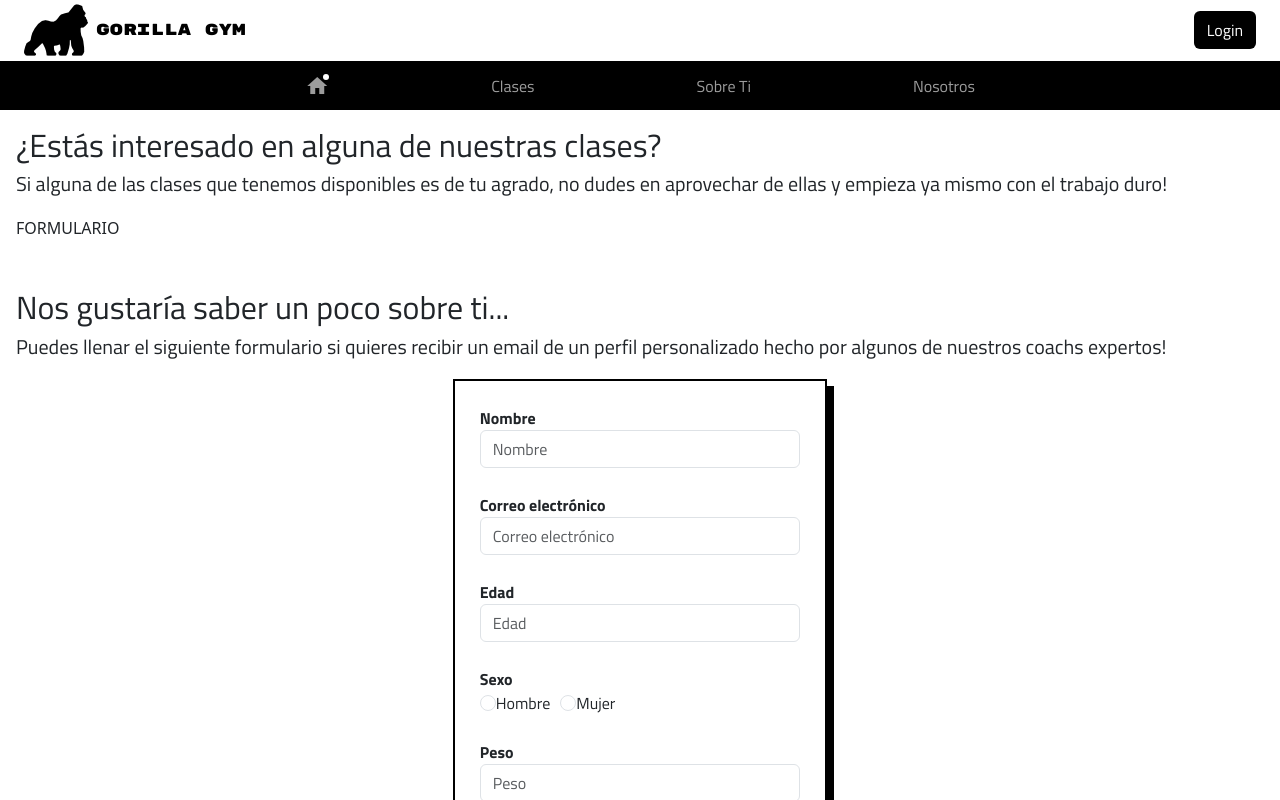
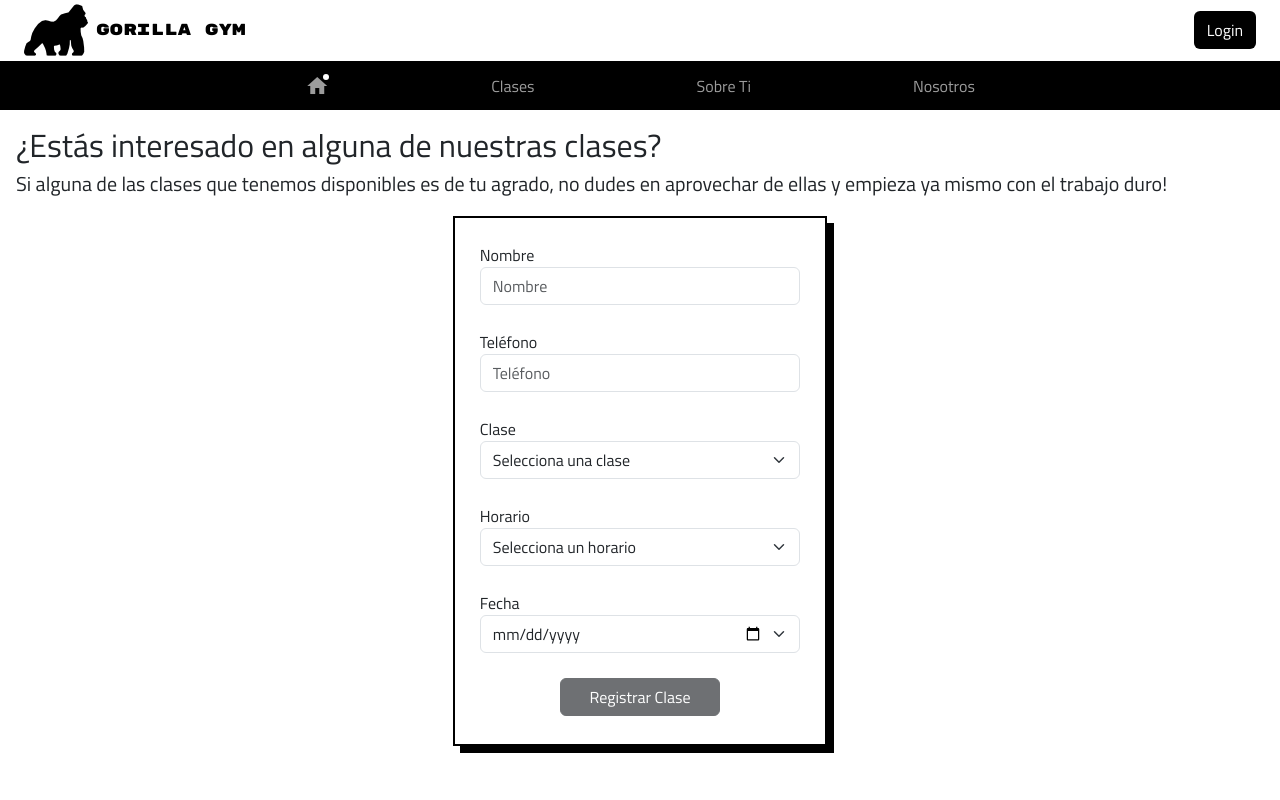
Before and after one commit to wachitorico69/miniproyecto-angular, an Angular app: page /sobreti in a window 1280 px wide. Shown: the top 800 px of the page. Built offline with nearby package versions, Linux system fonts and the light colour scheme; a web font is replaced by a local one.

Commit message:
formulario reactivo (faltan validaciones extras)

```diff
--- a/src/app/sobreti/sobreti.component.css
+++ b/src/app/sobreti/sobreti.component.css
@@ -7,6 +7,14 @@ h5 {
 }
 
 .container {
+    margin:auto;
+    width: 30%;
+    height: 530px;
+    padding: 25px;
+    box-shadow: 7px 7px black;
+    border: 2px solid black;
+}
+.container2 {
     margin:auto;
     width: 30%;
     height: 600px;
@@ -29,10 +37,6 @@ h5 {
     margin-left: 10px;
 }
 
-input[type='radio'] {
-    accent-color: #ff0000;
-}
-
 .raw {
     text-align: center;
 }
--- a/src/app/sobreti/sobreti.component.html
+++ b/src/app/sobreti/sobreti.component.html
@@ -1,13 +1,97 @@
 <h2>¿Estás interesado en alguna de nuestras clases?</h2>
 <h5>Si alguna de las clases que tenemos disponibles es de tu agrado, no dudes en aprovechar de ellas y
     empieza ya mismo con el trabajo duro!</h5>
-FORMULARIO
+
+<div class="container">
+  <form (ngSubmit)="onSubmit()" [formGroup]="claseForm">
+    <label>Nombre</label>
+    <input type="text" formControlName="nombre" class="form-control" placeholder="Nombre">
+      <div class="error-container">
+         @if (claseForm.get('nombre')?.touched && claseForm.get('nombre')?.invalid) {
+            @if (claseForm.get('nombre')?.errors?.['required']) {
+              <p class="error">Introduce un nombre</p>
+            }
+            @if (claseForm.get('nombre')?.errors?.['minlength']) {
+              <p class="error">Introduce un nombre con mínimo con 5 caracteres</p>
+            }
+          }
+      </div>
+
+    <label>Teléfono</label>
+    <input type="text" formControlName="telefono" class="form-control" placeholder="Teléfono">
+      <div class="error-container">
+         @if (claseForm.get('telefono')?.touched && claseForm.get('telefono')?.invalid) {
+            @if (claseForm.get('telefono')?.errors?.['required']) {
+              <p class="error">Introduce un telefono</p>
+            }
+            @if (claseForm.get('telefono')?.errors?.['minlength']) {
+              <p class="error">Número mínimo de 10 dígitos</p>
+            }
+          }
+      </div>
+
+    <label>Clase</label>
+    <select class="form-select" formControlName="clase">
+      <option value="" disabled selected>Selecciona una clase</option>
+      @for (c of clases; track c) {
+        <option [value]="c.id">{{c.nombre}}</option>
+      }
+    </select>
+      <div class="error-container">
+         @if (claseForm.get('clase')?.touched && claseForm.get('clase')?.invalid) {
+            @if (claseForm.get('clase')?.errors?.['required']) {
+              <p class="error">Selecciona una clase</p>
+            }
+          }
+      </div>
+
+    <label>Horario</label>
+    <select class="form-select" formControlName="horario">
+      <option value="" disabled selected>Selecciona un horario</option>
+      <option value="7">7:00 am</option>
+      <option value="9">9:00 am</option>
+      <option value="1">1:00 pm</option>
+      <option value="4">4:00 pm</option>
+      <option value="8">8:00 pm</option>
+    </select>
+      <div class="error-container">
+         @if (claseForm.get('horario')?.touched && claseForm.get('horario')?.invalid) {
+            @if (claseForm.get('horario')?.errors?.['required']) {
+              <p class="error">Selecciona un horario</p>
+            }
+          }
+      </div>
+
+    <label for="start">Fecha</label>
+    <input class="form-select" formControlName="fecha"
+    type="date"
+    />
+      <div class="error-container">
+        @if (claseForm.get('fecha')?.touched && claseForm.get('fecha')?.invalid) {
+          @if (claseForm.get('fecha')?.errors?.['required']) {
+            <p class="error">Selecciona una fecha</p>
+          }
+          @if (claseForm.get('fecha')?.errors?.['fechaInvalida']) {
+            <p class="error">No puedes elegir una fecha anterior a hoy</p>
+          }
+          @if (claseForm.get('fecha')?.errors?.['añoInvalido']) {
+            <p class="error">Solo puedes elegir una fecha del año actual</p>
+          }
+        }
+      </div>
+
+    <div class="raw">
+      <button class="btn btn-dark" [disabled]="claseForm.invalid">Registrar Clase</button>
+    </div>
+  </form>
+</div>
+
 <br><br><br>
 
 <h2>Nos gustaría saber un poco sobre ti...</h2>
 <h5>Puedes llenar el siguiente formulario si quieres recibir un email de un perfil personalizado hecho por algunos de nuestros coachs expertos!</h5>
 
-<div class="container">
+<div class="container2">
     <form (ngSubmit)="submit(forma)" #forma="ngForm">
         <label for="nombre"><b>Nombre</b></label>
         <input
--- a/src/app/sobreti/sobreti.component.ts
+++ b/src/app/sobreti/sobreti.component.ts
@@ -1,5 +1,5 @@
   import { Component } from '@angular/core';
-  import { FormsModule, NgForm } from '@angular/forms';
+  import { AbstractControl, FormBuilder, FormGroup, FormsModule, NgForm, ReactiveFormsModule, ValidatorFn, Validators } from '@angular/forms';
   import Swal from 'sweetalert2'
 
   interface perfilForm {
@@ -11,13 +11,37 @@
     altura: string;
   }
 
+  function validarFecha(): ValidatorFn {
+    return (control: AbstractControl) => {
+      const fechaSelect = new Date(control.value);
+
+      if (!control.value) return null;
+
+      const hoy = new Date();
+      hoy.setHours(0, 0, 0, 0);
+
+      const errores: any = {};
+
+      if (fechaSelect < hoy) {
+        errores.fechaInvalida = true;
+      }
+
+      if (fechaSelect.getFullYear() > 2025) {
+        errores.añoInvalido = true;
+      }
+
+      return Object.keys(errores).length > 0 ? errores : null;
+    };
+  }
+
   @Component({
     selector: 'app-sobreti',
-    imports: [FormsModule],
+    imports: [FormsModule, ReactiveFormsModule],
     templateUrl: './sobreti.component.html',
     styleUrl: './sobreti.component.css'
   })
   export class SobretiComponent {
+    //TEMPLATE
     perfil: perfilForm = {
       nombre: "",
       email: "",
@@ -26,8 +50,6 @@
       peso: "",
       altura: ""
     };
-
-    constructor() {}
 
     submit(form: NgForm) {
       localStorage.setItem(this.perfil.email, JSON.stringify(this.perfil));
@@ -44,4 +66,58 @@
 
       form.resetForm(); //para limpiar el form
     }
+
+    //REACTIVO
+    claseForm!: FormGroup;
+    submitted = false;
+    clases: { id: string, nombre: string }[] = [
+      { id: 'zumba', nombre: 'Zumba' },
+      { id: 'spinning', nombre: 'Spinning' },
+      { id: 'pilates', nombre: 'Pilates' },
+      { id: 'yoga', nombre: 'Yoga' },
+      { id: 'bodypump', nombre: 'Body Pump' },
+      { id: 'crossfit', nombre: 'CrossFit' },
+      { id: 'boxeo', nombre: 'Boxeo' },
+      { id: 'kickboxing', nombre: 'Kickboxing' },
+      { id: 'hiit', nombre: 'HIIT' }
+    ];
+
+    constructor(private formBuilder: FormBuilder) {}
+
+    ngOnInit() {
+      this.claseForm = this.formBuilder.group({
+        nombre: ["", [Validators.required, Validators.minLength(5)]],
+        telefono: ["", [Validators.required, Validators.minLength(10)]],
+        clase: ["", [Validators.required]],
+        horario: ["", [Validators.required]],
+        fecha: ["", [Validators.required, validarFecha()]]
+      })
+    }
+
+    get form() {
+      return this.claseForm.controls;
+    }
+
+    onSubmit() {
+      this.submitted = true;
+
+      //se detiene aqui si el form es invalido
+      if (this.claseForm.invalid) {
+        return;
+      }
+
+      localStorage.setItem(this.claseForm.value.telefono, JSON.stringify(this.claseForm.value));
+
+      Swal.fire({
+        title: 'Clase programada!',
+        text: 'Espera a recibir una confirmación de alguno de nuestros coachs por WhatsApp ',
+        icon: 'success',
+        confirmButtonText: 'Aceptar',
+        confirmButtonColor: 'black',
+        color: 'black',
+        iconColor: 'black'
+      })
+
+      this.claseForm.reset();
+    }
   }
```
Also changed, not shown: src/app/home/home.component.css (added, +81 -0 lines), 1 other file (tests, documents, lock files or other folders).
